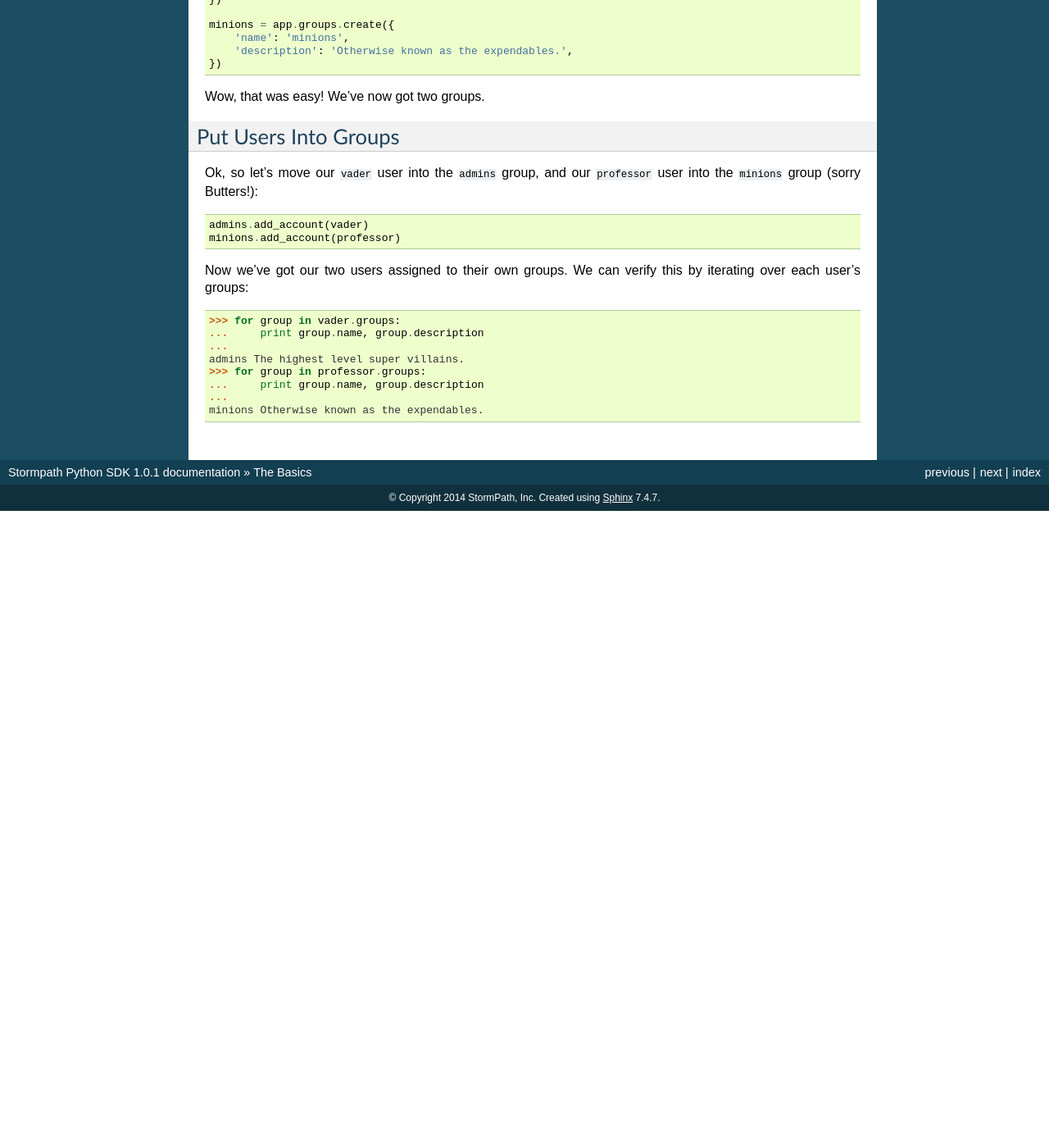
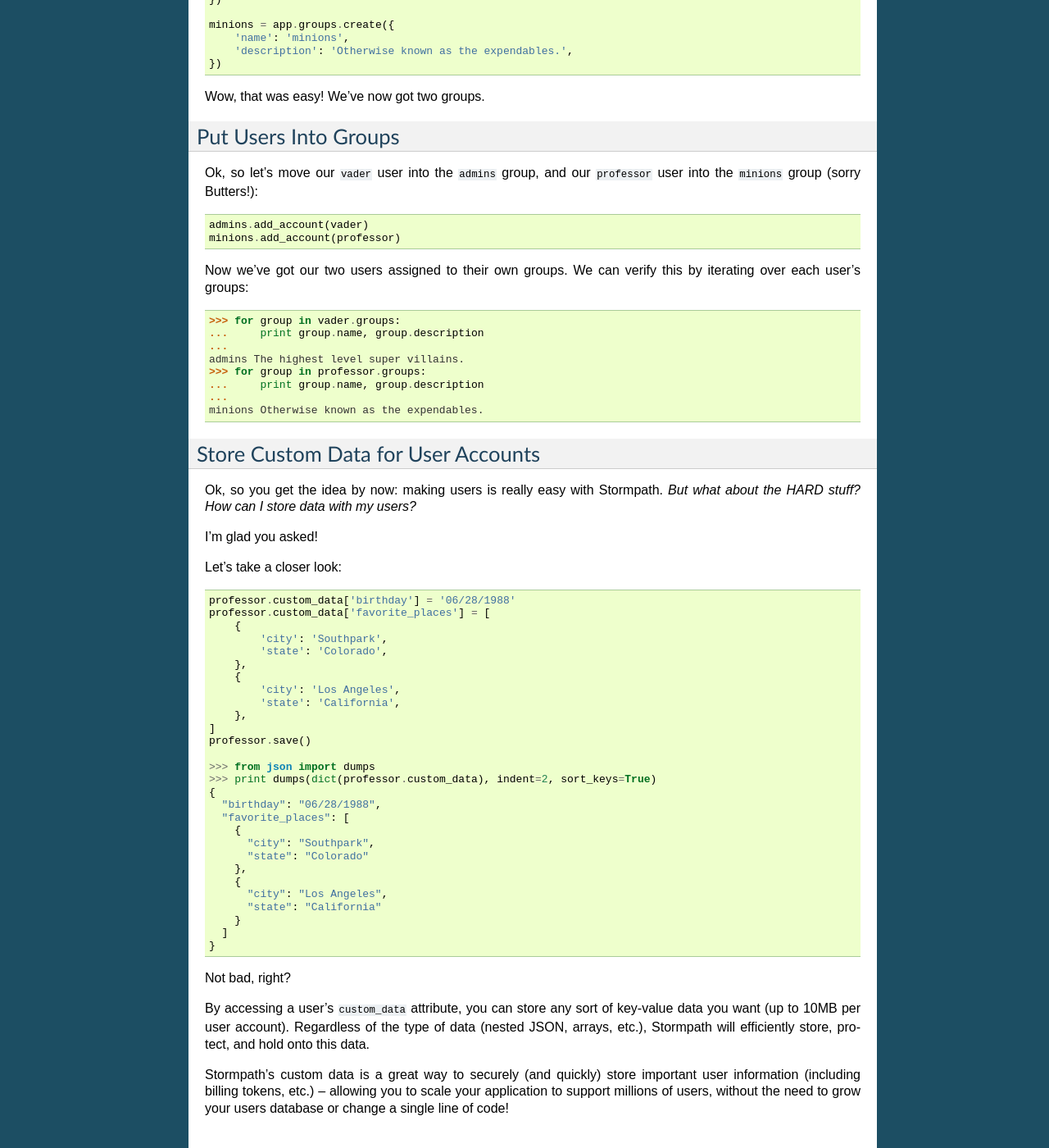
Before and after one commit to stormpath/stormpath-sdk-python, a Sphinx documentation site: the page built from docs/the-basics.rst, in a window 1280 px wide and 1400 px high, scrolled down 1644 px. Shown: the whole window at 82% size. Built offline with Sphinx 7.4.7, drawn with Linux system fonts in a browser that asks for light colours; before the commit the page ends 2267 px from its top, so only the background shows below that; some of the changed text lies outside the part shown.

Commit message:
Adding docs for custom data.

```diff
--- a/docs/the-basics.rst
+++ b/docs/the-basics.rst
@@ -118,3 +118,55 @@
     ...     print group.name, group.description
     ...
     minions Otherwise known as the expendables.
+
+
+Store Custom Data for User Accounts
+-----------------------------------
+
+Ok, so you get the idea by now: making users is really easy with Stormpath.  *But
+what about the HARD stuff?  How can I store data with my users?*
+
+I'm glad you asked!
+
+Let's take a closer look::
+
+    professor.custom_data['birthday'] = '06/28/1988'
+    professor.custom_data['favorite_places'] = [
+        {
+            'city': 'Southpark',
+            'state': 'Colorado',
+        },
+        {
+            'city': 'Los Angeles',
+            'state': 'California',
+        },
+    ]
+    professor.save()
+
+    >>> from json import dumps
+    >>> print dumps(dict(professor.custom_data), indent=2, sort_keys=True)
+    {
+      "birthday": "06/28/1988",
+      "favorite_places": [
+        {
+          "city": "Southpark",
+          "state": "Colorado"
+        },
+        {
+          "city": "Los Angeles",
+          "state": "California"
+        }
+      ]
+    }
+
+Not bad, right?
+
+By accessing a user's ``custom_data`` attribute, you can store any sort of
+key-value data you want (up to 10MB per user account).  Regardless of the type
+of data (nested JSON, arrays, etc.), Stormpath will efficiently store, protect,
+and hold onto this data.
+
+Stormpath's custom data is a great way to securely (and quickly) store important
+user information (including billing tokens, etc.) -- allowing you to scale your
+application to support millions of users, without the need to grow your users
+database or change a single line of code!
```
